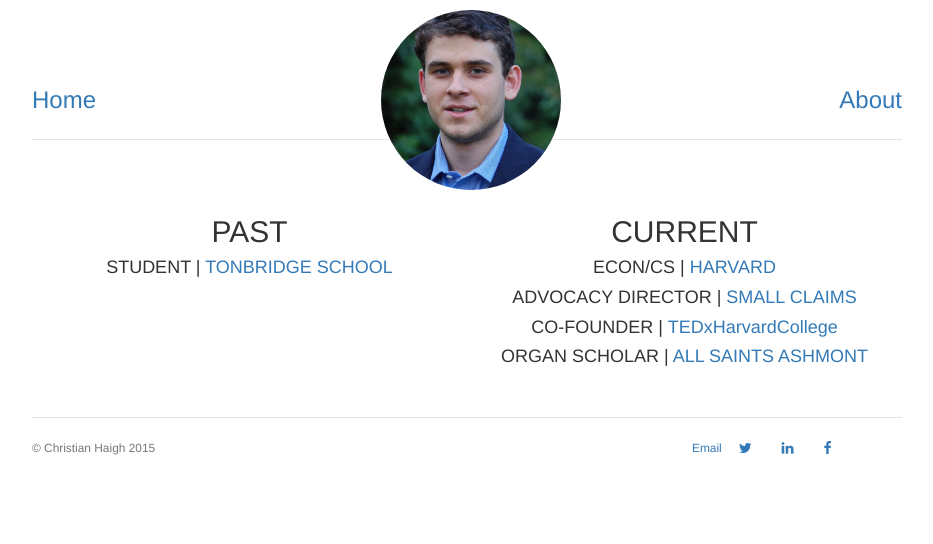
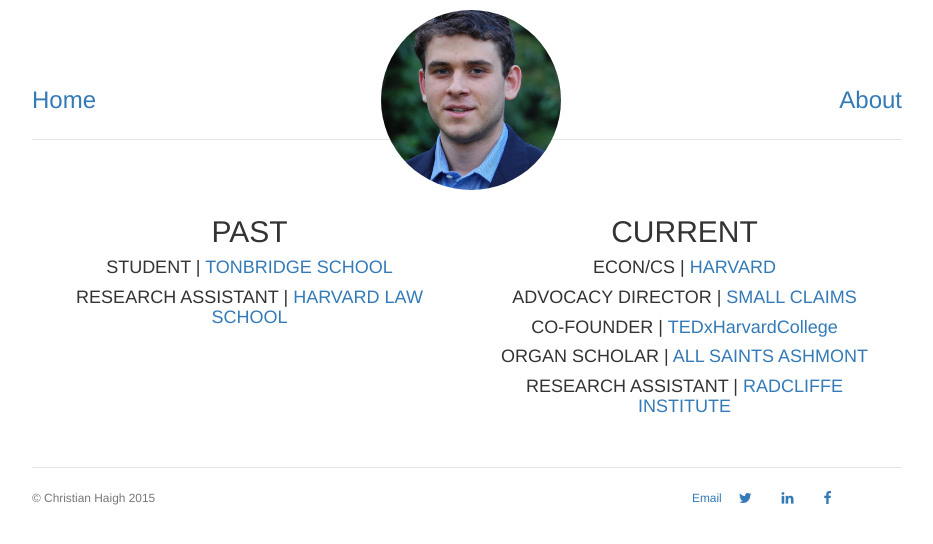
Before and after one commit to christianhaigh/christianhaigh.github.io, a Jekyll site: the page built from index.html, in a window 1280 px wide. Shown: the top 544 px of the page, without its empty margins (175-1108 px from the left). Built offline with Jekyll 4.4.1, drawn with Linux system fonts in a browser that asks for light colours.

Commit message:
Update index.html

```diff
--- a/index.html
+++ b/index.html
@@ -7,6 +7,7 @@ title: Hank Quinlan, Horrible Cop
 		<div class="pastblurb">
 			<h2>PAST</h2>
 			<h4>STUDENT | <a href="http://www.tonbridge-school.co.uk">TONBRIDGE SCHOOL</a></h4>
+			<h4>RESEARCH ASSISTANT | <a href="http://www.law.harvard.edu/">HARVARD LAW SCHOOL</a></h4>
 		</div>
 	</div>
 	<div class="col-sm-6">
@@ -16,6 +17,7 @@ title: Hank Quinlan, Horrible Cop
 			<h4>ADVOCACY DIRECTOR | <a href="http://masmallclaims.org/">SMALL CLAIMS</a></h4>
 			<h4>CO-FOUNDER | <a href="http://masmallclaims.org/">TEDxHarvardCollege</a></h4>
 			<h4>ORGAN SCHOLAR | <a href="http://allsaints.net/">ALL SAINTS ASHMONT</a></h4>
+			<h4>RESEARCH ASSISTANT | <a href="http://www.radcliffe.harvard.edu/">RADCLIFFE INSTITUTE</a></h4>
 		</div>
 	</div>
 
```
